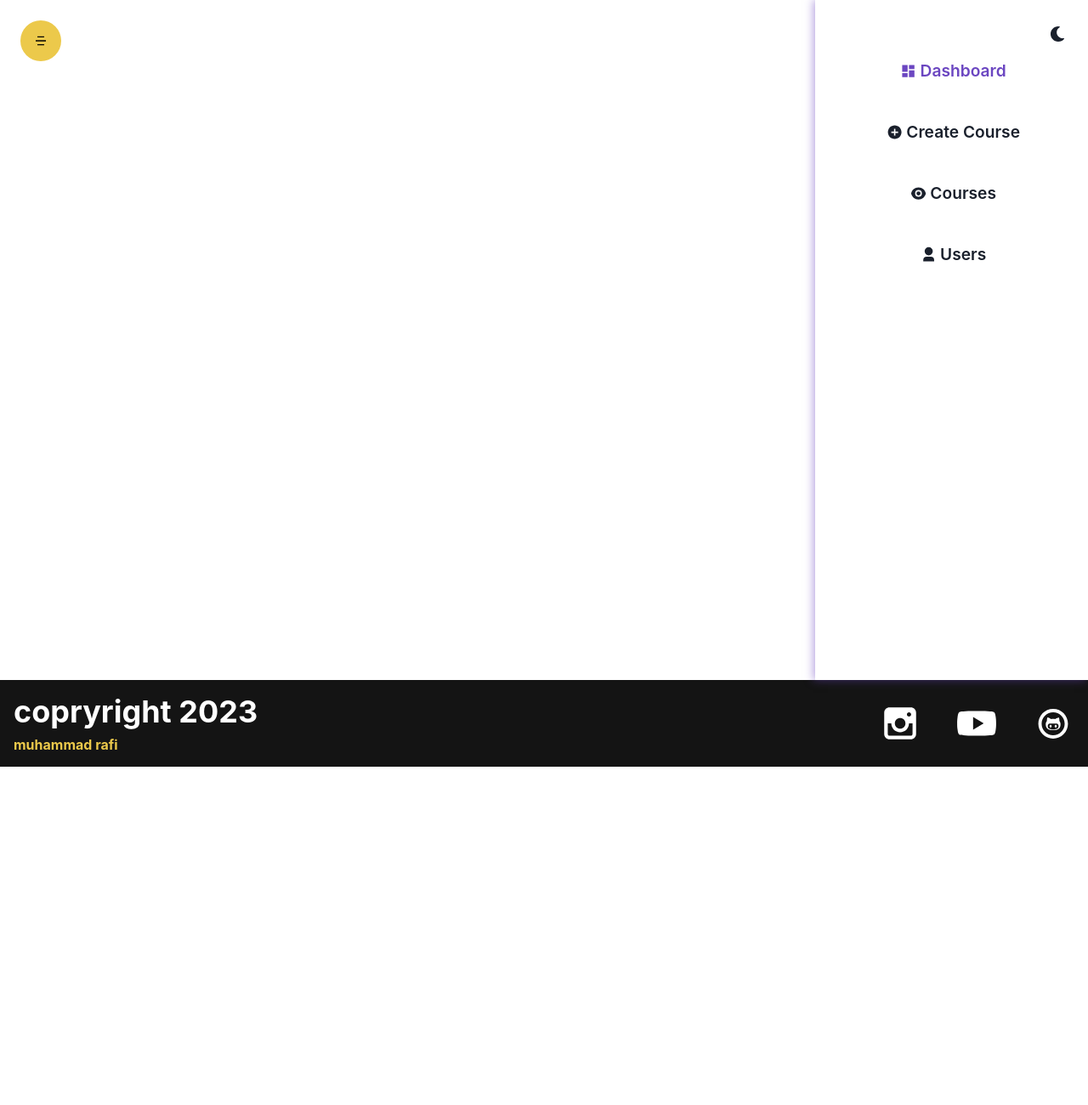
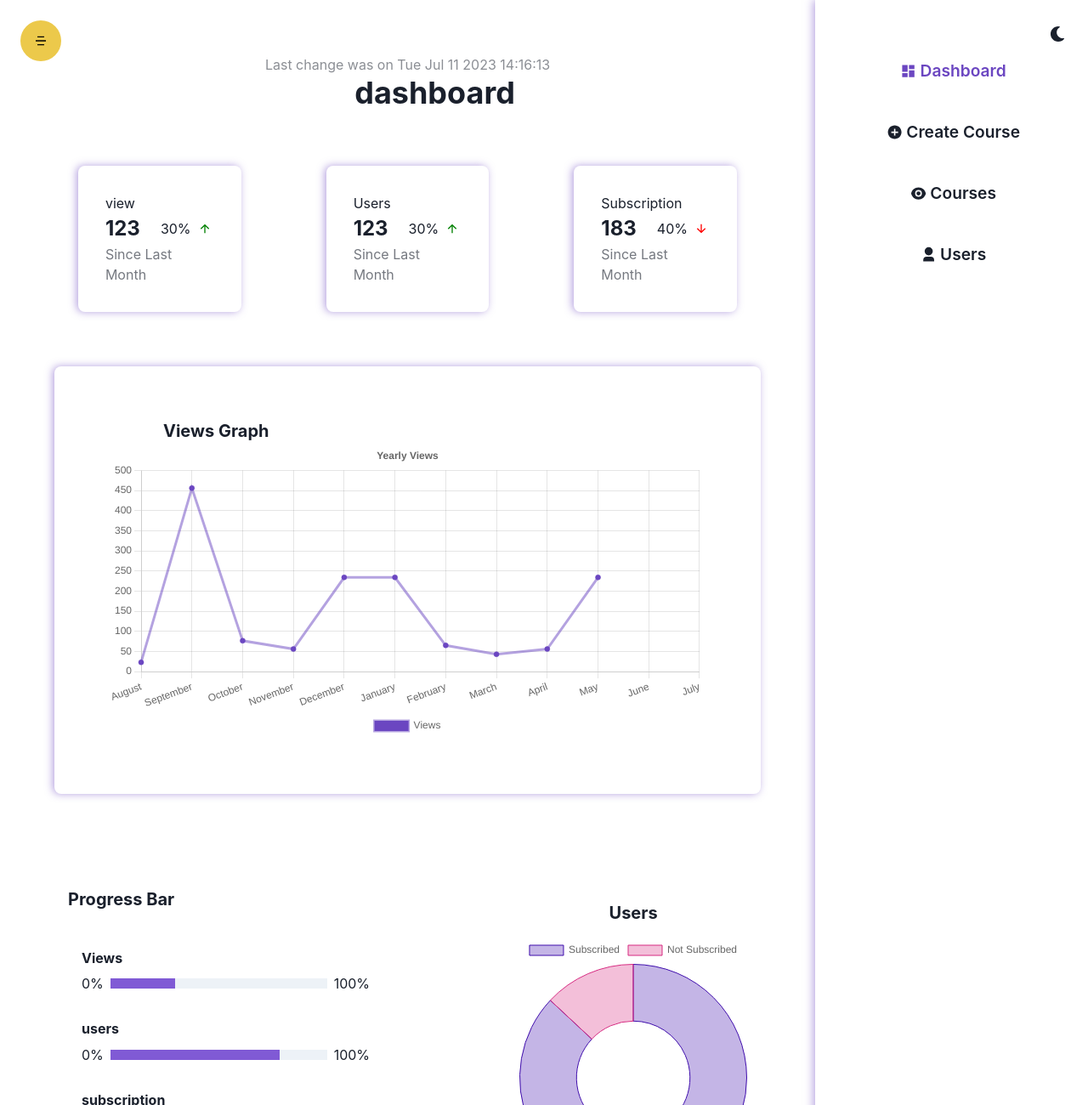
Before and after one commit to rafipopz98/course-frontend, a React (Create React App) app: page /admin/dashboard in a window 1280 px wide. Shown: the top 1300 px of the page at 85% size. Before the commit the page ends 902 px from the top, so only its background shows below. Built offline with nearby package versions, Linux system fonts and the light colour scheme.

Commit message:
dashboard

```diff
--- /dev/null
+++ b/src/components/Admin/Dashboard/Chart.js
@@ -0,0 +1,109 @@
+import React from 'react';
+import {
+  Chart as ChartJS,
+  CategoryScale,
+  LinearScale,
+  PointElement,
+  LineElement,
+  Title,
+  Tooltip,
+  ArcElement,
+  Legend,
+} from 'chart.js';
+import { Line, Doughnut } from 'react-chartjs-2';
+
+ChartJS.register(
+  CategoryScale,
+  LinearScale,
+  PointElement,
+  LineElement,
+  Title,
+  Tooltip,
+  ArcElement,
+  Legend
+);
+
+export const LineChart = ({ views = [] }) => {
+  const labels = getLastYearMonths();
+
+  const options = {
+    responsive: true,
+    plugins: {
+      legend: {
+        position: 'bottom',
+      },
+      title: {
+        display: true,
+        text: 'Yearly Views',
+      },
+    },
+  };
+
+  const data = {
+    labels,
+    datasets: [
+      {
+        label: 'Views',
+        data: [23,456,76.5,56,234,234,65,43,56,234],
+        borderColor: 'rgba(107,70,193,0.5)',
+        backgroundColor: '#6b46c1',
+      },
+    ],
+  };
+
+  return <Line options={options} data={data} />;
+};
+
+export const DoughnutChart = ({ users = [] }) => {
+  const data = {
+    labels: ['Subscribed', 'Not Subscribed'],
+    datasets: [
+      {
+        label: 'Views',
+        data: [20,3],
+        borderColor: ['rgb(62,12,171)', 'rgb(214,43,129)'],
+        backgroundColor: ['rgba(62,12,171,0.3)', 'rgba(214,43,129,0.3)'],
+        borderWidth: 1,
+      },
+    ],
+  };
+
+  return <Doughnut data={data} />;
+};
+
+function getLastYearMonths() {
+  const labels = [];
+
+  const months = [
+    'January',
+    'February',
+    'March',
+    'April',
+    'May',
+    'June',
+    'July',
+    'August',
+    'September',
+    'October',
+    'November',
+    'December',
+  ];
+
+  const currentMonth = new Date().getMonth();
+
+  const remain = 11 - currentMonth;
+
+  for (let i = currentMonth; i < months.length; i--) {
+    const element = months[i];
+    labels.unshift(element);
+    if (i === 0) break;
+  }
+
+  for (let i = 11; i > remain; i--) {
+    if (i === currentMonth) break;
+    const element = months[i];
+    labels.unshift(element);
+  }
+
+  return labels;
+}
--- a/src/components/Admin/Dashboard/Dashboard.jsx
+++ b/src/components/Admin/Dashboard/Dashboard.jsx
@@ -1,18 +1,125 @@
-import { Box, Grid } from '@chakra-ui/react'
-import React from 'react'
-import cursor from '../../../assets/images/cursor.png'
-import Sidebar from './Sidebar'
+import { Box, Grid, HStack, Heading, Progress, Stack, Text } from '@chakra-ui/react';
+import React from 'react';
+import cursor from '../../../assets/images/cursor.png';
+import Sidebar from './Sidebar';
+import { RiArrowDownLine, RiArrowUpLine } from 'react-icons/ri';
+import { DoughnutChart, LineChart } from './Chart';
+
+const Databox = ({ title, qty, qtyPercentage, profit }) => (
+  <Box
+    w={['full', '20%']}
+    boxShadow={'-2px 0 10px rgba(107,70,193,0.5)'}
+    p="8"
+    borderRadius={'lg'}
+  >
+    <Text children={title} />
+
+    <HStack spacing={'6'}>
+      <Text fontSize={'2xl'} fontWeight="bold" children={qty} />
+
+      <HStack>
+        <Text children={`${qtyPercentage}%`} />
+        {profit ? (
+          <RiArrowUpLine color="green" />
+        ) : (
+          <RiArrowDownLine color="red" />
+        )}
+      </HStack>
+    </HStack>
+    <Text opacity={0.6} children={'Since Last Month'} />
+  </Box>
+);
+
+const Bar = ({ title, value, profit }) => (
+  <Box py="4" px={['0', '20']}>
+    <Heading size="sm" children={title} mb="2" />
+
+    <HStack w="full" alignItems={'center'}>
+      <Text children={profit ? '0%' : `-${value}%`} />
+
+      <Progress w="full" value={profit ? value : 0} colorScheme="purple" />
+      <Text children={`${value > 100 ? value : 100}%`} />
+    </HStack>
+  </Box>
+);
+
 const Dashboard = () => {
   return (
-    <Grid css={{
-        cursor:`url(${cursor}),default`
-    }}
-     minH={'100vh'} templateColumns={['1fr','3fr 1fr']}>
-<Box >
-</Box>
-<Sidebar />
+    <Grid
+      css={{
+        cursor: `url(${cursor}),default`,
+      }}
+      minH={'100vh'}
+      templateColumns={['1fr', '5fr 1fr']}
+    >
+      <Box boxSizing="border-box" py="16" px={['4', '0']}>
+        <Text
+          textAlign={'center'}
+          opacity={0.5}
+          children={`Last change was on ${String(new Date()).split('G')[0]}`}
+        />
+        <Heading
+          children="dashboard"
+          mb="16"
+          ml={['0', '16']}
+          textAlign={['center', 'row']}
+        />
+        <Stack
+          direction={['column', 'row']}
+          minH={'24'}
+          justifyContent={'space-evenly'}
+        >
+          <Databox title={'view'} qty={123} qtyPercentage={30} profit={true} />
+          <Databox title={'Users'} qty={123} qtyPercentage={30} profit={true} />
+          <Databox
+            title={'Subscription'}
+            qty={183}
+            qtyPercentage={40}
+            profit={false}
+          />
+        </Stack>
+        <Box
+          m={['0', '16']}
+          borderRadius="lg"
+          p={['0', '16']}
+          mt={['4', '16']}
+          boxShadow={'-2px 0 10px rgba(107,70,193,0.5)'}
+        >
+          <Heading
+            textAlign={['center', 'left']}
+            size="md"
+            children="Views Graph"
+            pt={['8', '0']}
+            ml={['0', '16']}
+          />
+          <LineChart />
+        </Box>
+        <Grid templateColumns={['1fr', '2fr 1fr']}>
+          <Box p="4">
+            <Heading
+              textAlign={['center', 'left']}
+              size="md"
+              children="Progress Bar"
+              my="8"
+              ml={['0', '16']}
+            />
+
+            <Box>
+              <Bar value={30} title="Views" profit={true} />
+              <Bar value={78} title="users" profit={true} />
+              <Bar value={20} title="subscription" profit={false} />
+            </Box>
+          </Box>
+          <Box p={['0', '16']} boxSizing="border-box" py="4">
+              <Heading textAlign={'center'} size="md" mb="4" children="Users" />
+
+              <DoughnutChart />
+            </Box>
+        </Grid>
+      </Box>
+      <Sidebar />
     </Grid>
-  )
-}
+  );
+};
 
-export default Dashboard
+export default Dashboard;
```
Also changed, not shown: src/components/Admin/Users/Users.jsx (+9 -4 lines).
